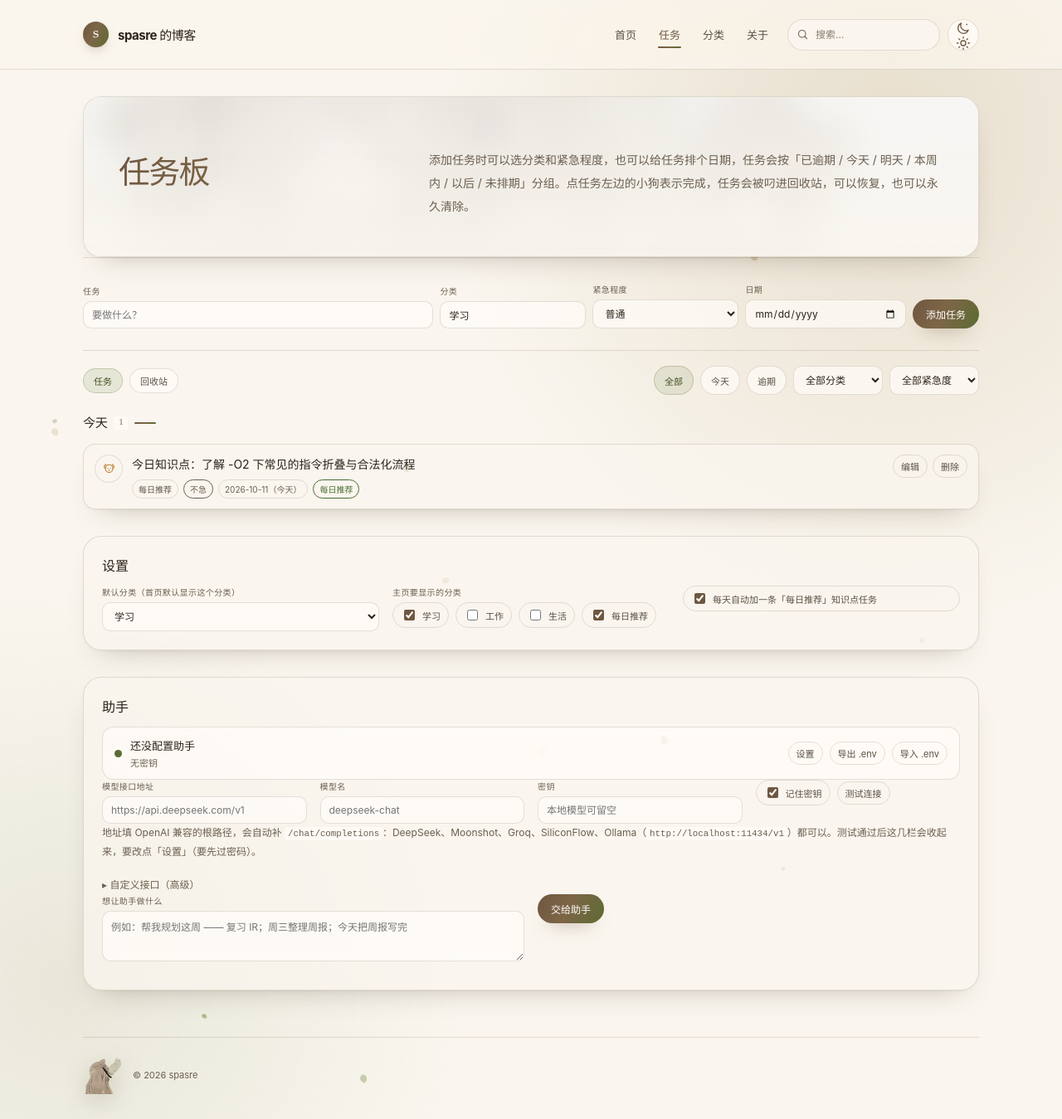
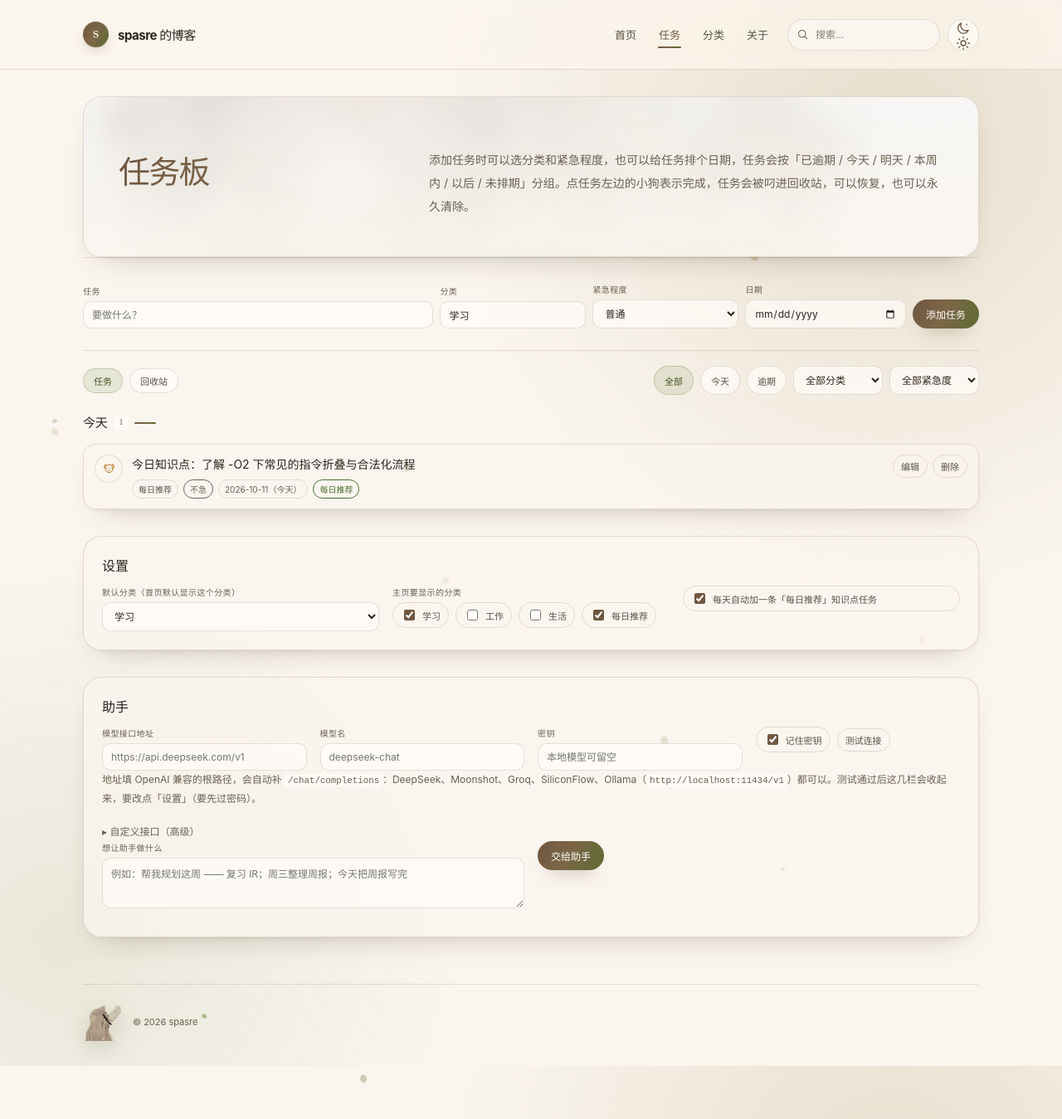
Before and after one commit to spasre/spasre.github.io, a Jekyll site: the page built from tasks.html, in a window 1280 px wide and 1349 px high. Shown: the whole window at 83% size. Built offline with Jekyll 4.4.1, drawn with Linux system fonts in a browser that asks for light colours; part of the change alters nothing that is shown.

Commit message:
任务板助手：修掉 [hidden] 被 display 盖掉、密码门残留的问题
自查版式时发现三处状态错乱：

- .task-agent-card 和 .task-field 自己设了 display，会盖掉浏览器默认的
  [hidden]{display:none}，所以「已连接」摘要卡和「再输一遍」在收起后其实
  还画在页面上。补一条显式声明，跟 .search-results[hidden] 的做法一致。
- 密码门打开时摘要卡还露在外面，现在门一开就只剩密码框。
- 关掉密码门后没有重置「再输一遍」的显隐，解锁后会多留一个空输入框；
  现在按门的状态统一设置，并在门关上时清空密码框。

verify.js 补 5 项断言，改看 getComputedStyle 而不是 hidden 属性——之前
只查属性，所以这个 bug 一直没被测出来。

Co-authored-by: Copilot <223556219+Copilot@users.noreply.github.com>

```diff
--- a/assets/css/style.css
+++ b/assets/css/style.css
@@ -763,6 +763,9 @@ h1 {
 .task-agent-gate .task-hint { margin-top: 0; }
 .task-agent-gate .task-field { max-width: 320px; }
 
+/* 这几个类自己设了 display，会盖掉 [hidden]，得显式声明 */
+.task-agent-card[hidden], .task-agent-gate[hidden], #agent-setup[hidden], .task-field[hidden] { display: none; }
+
 .task-details { margin-top: 14px; }
 .task-details > summary {
   padding: 4px 0;
--- a/assets/js/tasks.js
+++ b/assets/js/tasks.js
@@ -673,7 +673,7 @@
 
     // 密码门开着的时候先把表单收起来，过了门再露出来
     if (setup) setup.hidden = !editing || Boolean(state.agent.gate);
-    if (summary) summary.hidden = editing;
+    if (summary) summary.hidden = editing || Boolean(state.agent.gate);
 
     const summaryTitle = document.getElementById("agent-summary-title");
     const summaryDetail = document.getElementById("agent-summary-detail");
@@ -699,11 +699,19 @@
     if (collapseButton) collapseButton.hidden = !configured || !state.agent.unlocked;
 
     if (gate) gate.hidden = !state.agent.gate;
+    const setting = state.agent.gate === "set";
+    const confirmField = document.getElementById("agent-pw-confirm-field");
+    if (confirmField) confirmField.hidden = !setting;
+    if (!state.agent.gate) {
+      // 门关着就把密码框清空，免得残留上一次的输入
+      ["agent-password", "agent-password-confirm"].forEach((id) => {
+        const input = document.getElementById(id);
+        if (input) input.value = "";
+      });
+    }
     if (state.agent.gate) {
-      const setting = state.agent.gate === "set";
       const hint = document.getElementById("agent-gate-hint");
       const label = document.getElementById("agent-pw-label");
-      const confirmField = document.getElementById("agent-pw-confirm-field");
       const submit = document.getElementById("agent-gate-submit");
       if (hint) {
         hint.textContent = setting
@@ -711,7 +719,6 @@
           : "改这些设置要先输密码。";
       }
       if (label) label.textContent = setting ? "设置密码" : "密码";
-      if (confirmField) confirmField.hidden = !setting;
       if (submit) submit.textContent = setting ? "保存密码并继续" : "解锁";
       const passwordInput = document.getElementById("agent-password");
       if (passwordInput && typeof passwordInput.focus === "function") passwordInput.focus();
```
